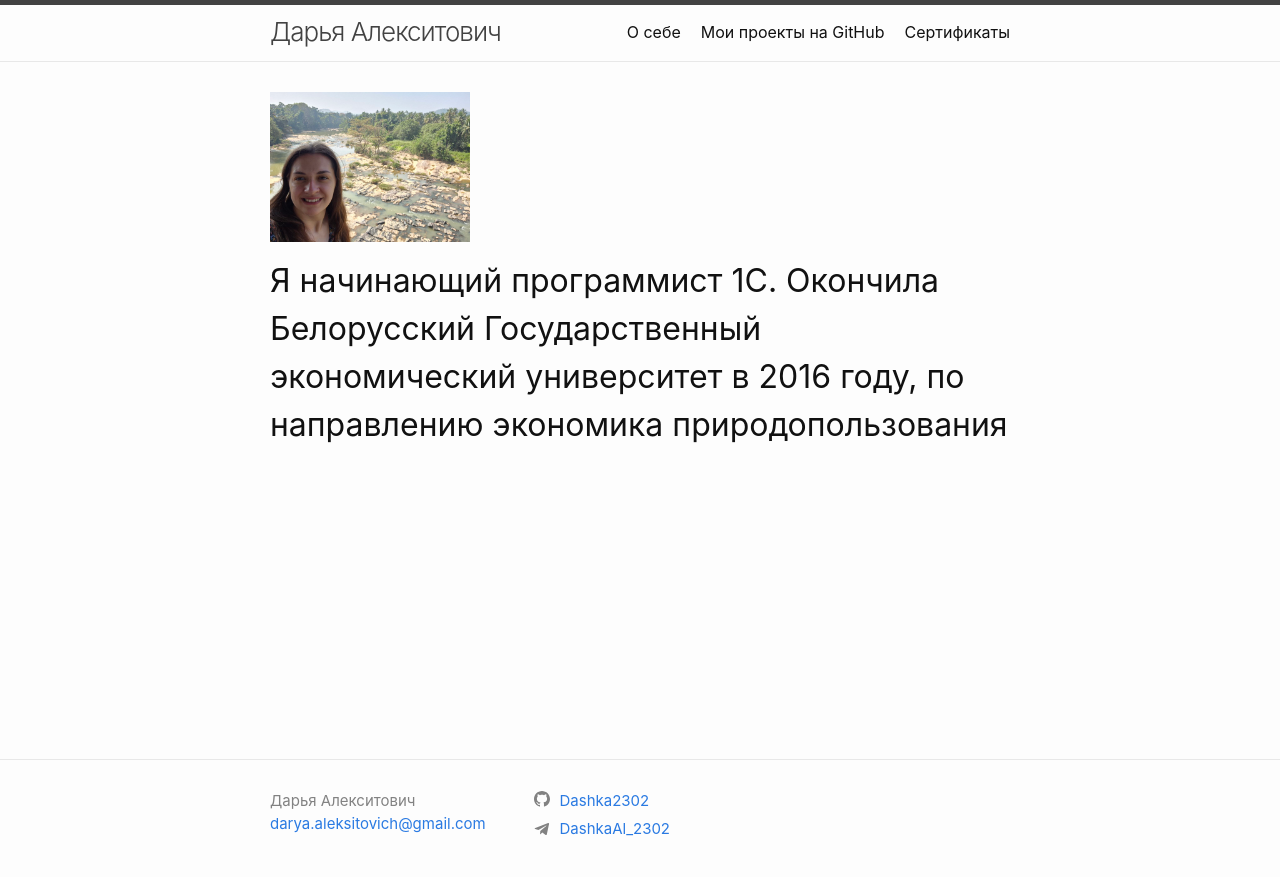
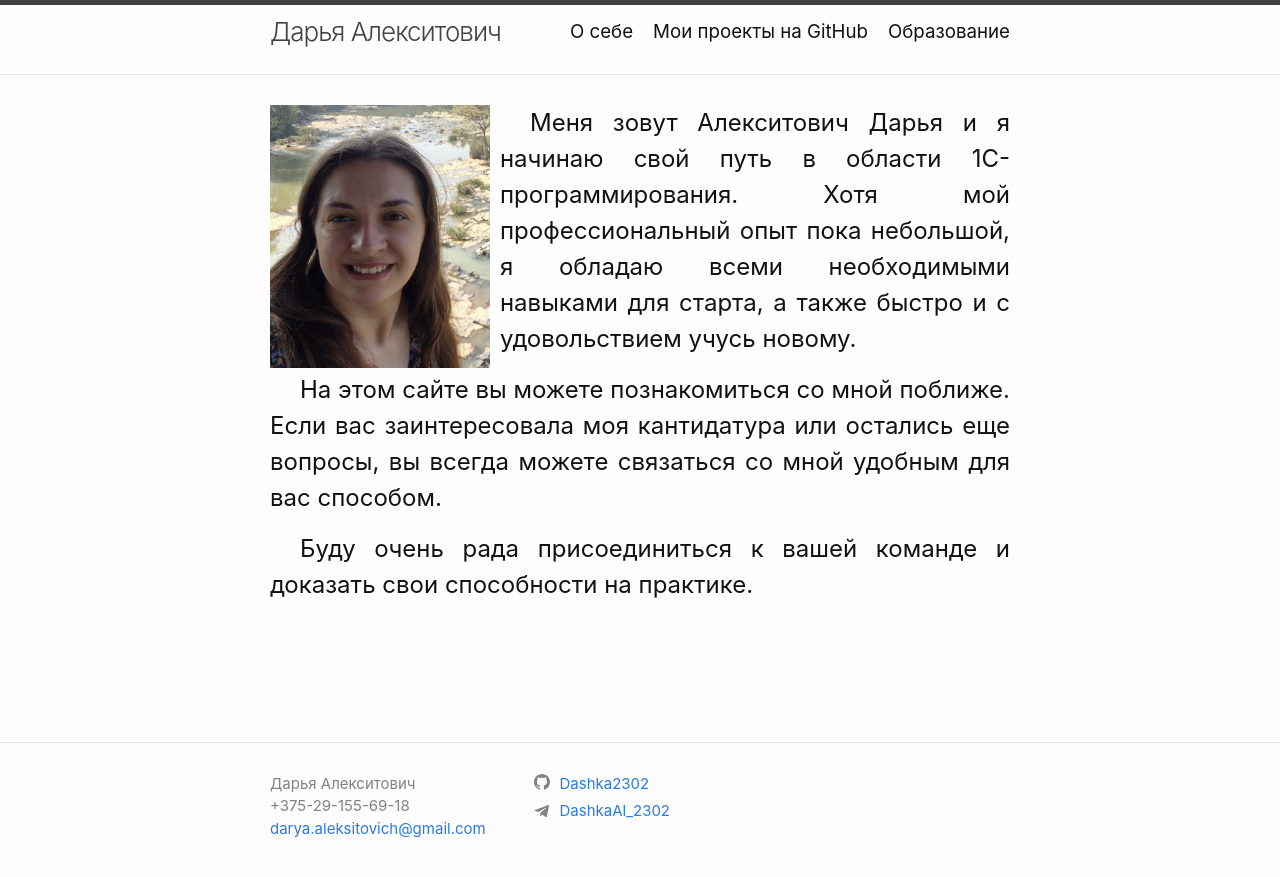
Before and after one commit to Dashka2302/Dashka2302.github.io, a Jekyll site: the page built from index.markdown, in a window 1280 px wide. Shown: the top 877 px of the page. Built offline with Jekyll 4.4.1, drawn with Linux system fonts in a browser that asks for light colours.

Commit message:
pages add

```diff
--- a/_config.yml
+++ b/_config.yml
@@ -19,7 +19,9 @@
 # in the templates via {{ site.myvariable }}.
 
 title:  Дарья Алекситович
+# author: Masyanya # Uncoment if want to use author name or nickname
 email: darya.aleksitovich@gmail.com
+phone: "+375-29-155-69-18"
 description: >- # this means to ignore newlines until "baseurl:"
 
 baseurl: "" # the subpath of your site, e.g. /blog
--- a/_includes/footer.html
+++ b/_includes/footer.html
@@ -15,6 +15,11 @@
               {{ site.title | escape }}
             {%- endif -%}
             </li>
+			{%- if site.phone -%}
+			<li>
+              {{ site.phone | escape }}
+			</li>
+            {%- endif -%}
             {%- if site.email -%}
             <li><a class="u-email" href="mailto:{{ site.email }}">{{ site.email }}</a></li>
             {%- endif -%}
--- a/_includes/header.html
+++ b/_includes/header.html
@@ -16,7 +16,8 @@
           </span>
         </label>
 
-        <div class="trigger">
+        <h3>
+		<div class="trigger">
           {%- for path in page_paths -%}
             {%- assign my_page = site.pages | where: "path", path | first -%}
             {%- if my_page.title -%}
@@ -24,6 +25,7 @@
             {%- endif -%}
           {%- endfor -%}
         </div>
+		<h3>
       </nav>
     {%- endif -%}
   </div>
--- a/index.markdown
+++ b/index.markdown
@@ -5,6 +5,12 @@
 layout: home
 
 ---
-![Описание картинки (Alt)](/assets/images/me.jpg){: width="200" height="150" }
-
-# Я начинающий программист 1С. Окончила Белорусский Государственный экономический университет в 2016 году, по направлению экономика природопользования
+<div style="overflow: auto;" style="text-align: justify;">
+<img src="/assets/images/me2.jpg" alt="Описание" style="float: left; margin-right: 10px; width: 220px;" />
+<h2>
+<p style="text-indent: 30px;"> Меня зовут Алекситович Дарья и я начинаю свой путь в области 1С-программирования. Хотя мой профессиональный опыт пока небольшой, я обладаю всеми необходимыми навыками для старта, а также быстро и с удовольствием учусь новому.</p>
+<p style="text-indent: 30px;"> На этом сайте вы можете познакомиться со мной поближе. Если вас заинтересовала моя кантидатура или остались еще вопросы, вы всегда можете связаться со мной удобным для вас способом. </p>
+<p style="text-indent: 30px;"> Буду очень рада присоединиться к вашей команде и доказать свои способности на практике.
+</p>
+</h2>
+</div>
--- a/sertificates.md
+++ b/sertificates.md
@@ -1,6 +1,6 @@
 ---
 layout: page
-title: Сертификаты
+title: Образование
 permalink: /sert/
 ---
 
```
Also changed, not shown: About_me.md (+3 -1 lines), assets/images/me2.jpg (added).
